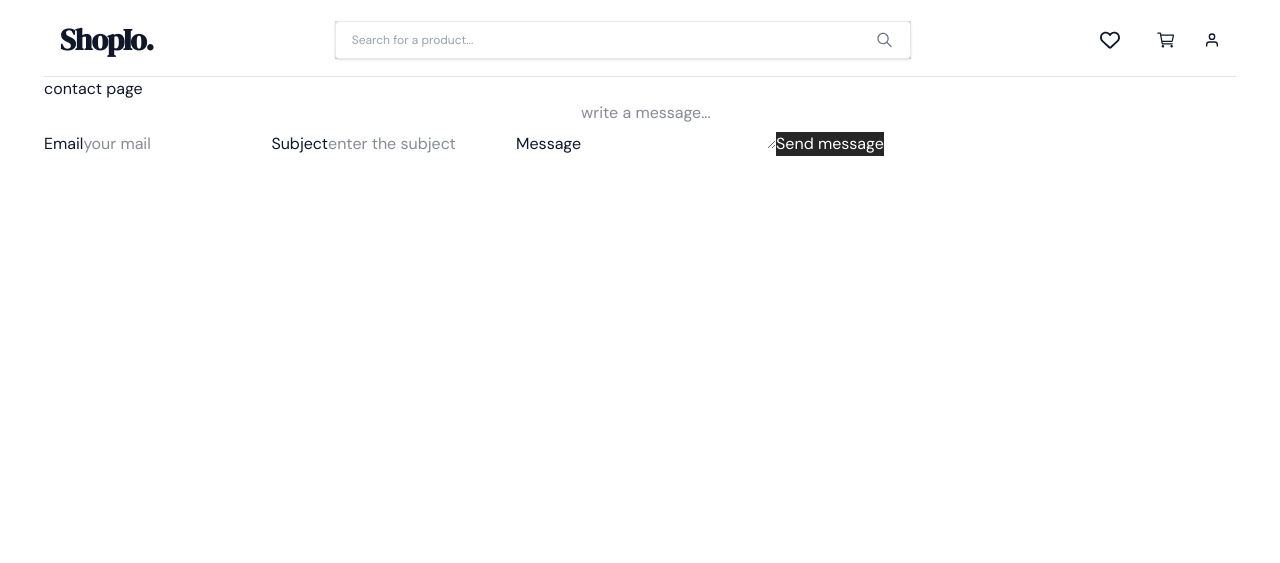
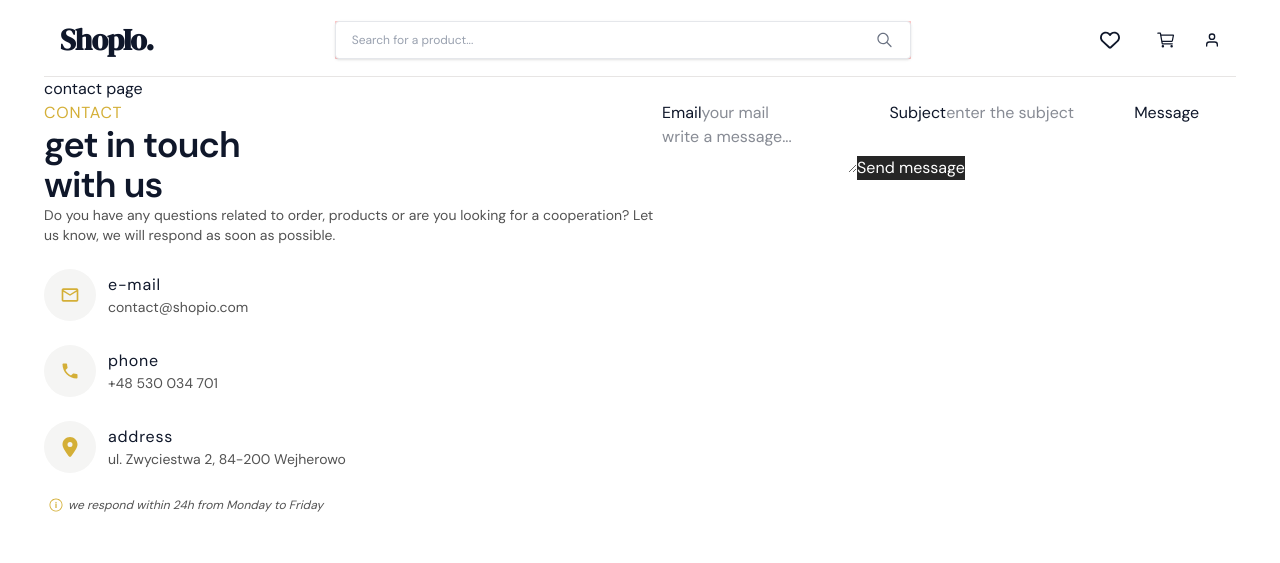
Before and after one commit to przemyslaw-bialk/next-js-shop, a Next.js app: page /contact in a window 1280 px wide. Shown: the top 563 px of the page. Built offline with nearby package versions, Linux system fonts and the light colour scheme; no server answers; the database is empty.

Commit message:
styling contact form

```diff
--- a/app/(SHOP)/components/contact/ContactForm.tsx
+++ b/app/(SHOP)/components/contact/ContactForm.tsx
@@ -5,6 +5,7 @@ import {
 } from "@/app/actions/message";
 import { useActionState, useEffect } from "react";
 import { toast } from "sonner";
+import ContactInformation from "./ContactInformation";
 
 const initialState: MessageActionState = {
   status: null,
@@ -26,6 +27,8 @@ const ContactForm = () => {
   }, [state.status]);
 
   return (
+    <div className="flex">
+      <ContactInformation />
       <form action={action}>
         <label htmlFor="email">Email</label>
         <input type="email" placeholder="your mail" name="email" />
@@ -37,6 +40,7 @@ const ContactForm = () => {
           {isPending ? "Sending..." : "Send message"}
         </button>
       </form>
+    </div>
   );
 };
 
--- /dev/null
+++ b/app/(SHOP)/components/contact/ContactIcons.tsx
@@ -0,0 +1,57 @@
+import { MdOutlineEmail, MdPhone } from "react-icons/md";
+import { FaLocationDot } from "react-icons/fa6";
+import { IoIosInformationCircleOutline } from "react-icons/io";
+
+const ContactIcons = () => {
+  return (
+    <div className="flex flex-col gap-6 mt-6">
+      <div className="flex items-center gap-3">
+        <div className="bg-neutral-100 rounded-full p-4">
+          <MdOutlineEmail className=" text-accent text-xl" />
+        </div>
+        <div>
+          <span className="tracking-wider">e-mail</span>
+          <a
+            href="mailto:contact@shopio.com"
+            className="text-sm text-neutral-600 block"
+          >
+            contact@shopio.com
+          </a>
+        </div>
+      </div>
+      <div className="flex items-center gap-3">
+        <div className="bg-neutral-100 rounded-full p-4">
+          <MdPhone className=" text-accent text-xl" />
+        </div>
+        <div>
+          <span className="tracking-wider">phone</span>
+          <a href="tel:+48530034701" className="text-sm text-neutral-600 block">
+            +48 530 034 701
+          </a>
+        </div>
+      </div>
+      <div className="flex items-center gap-3">
+        <div className="bg-neutral-100 rounded-full p-4">
+          <FaLocationDot className=" text-accent text-xl" />
+        </div>
+        <div>
+          <span className="tracking-wider">address</span>
+          <a
+            href="mailto:contact@shopio.com"
+            className="text-sm text-neutral-600 block"
+          >
+            ul. Zwyciestwa 2, 84-200 Wejherowo
+          </a>
+        </div>
+      </div>
+      <div className="flex items-start ml-1 gap-1">
+        <IoIosInformationCircleOutline className="text-accent" />
+        <p className="text-neutral-600 text-xs italic">
+          we respond within 24h from Monday to Friday
+        </p>
+      </div>
+    </div>
+  );
+};
+
+export default ContactIcons;
--- /dev/null
+++ b/app/(SHOP)/components/contact/ContactInformation.tsx
@@ -0,0 +1,20 @@
+import ContactIcons from "./ContactIcons";
+
+const ContactInformation = () => {
+  return (
+    <div>
+      <span className="text-accent uppercase tracking-wider">contact</span>
+      <h3 className="text-4xl font-semibold tracking-tight">
+        get in touch <br />
+        with us
+      </h3>
+      <p className="text-sm text-neutral-600">
+        Do you have any questions related to order, products or are you looking
+        for a cooperation? Let us know, we will respond as soon as possible.
+      </p>
+      <ContactIcons />
+    </div>
+  );
+};
+
+export default ContactInformation;
--- a/app/actions/message.ts
+++ b/app/actions/message.ts
@@ -1,6 +1,6 @@
 "use server";
+import { sendMessageFromUser } from "../services/message.service";
 
-import { sendMessageFromUser } from "../services/message.service";
 export type MessageActionState = {
   status: "success" | "error" | null;
 };
```
Lines whose indentation alone changed are shown as unchanged.
